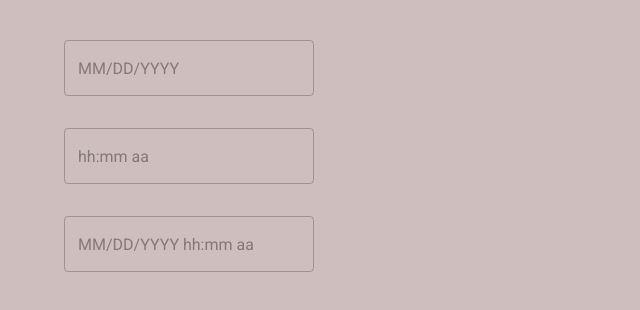
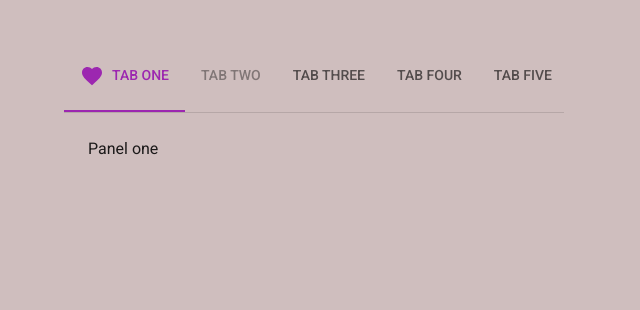
Before and after one commit to serkanbulutgenc/codespaces-blank, a Next.js app: page / in a window 1280 px wide. Shown: the top 310 px of the page, without its empty margins (0-640 px from the left). Built offline with nearby package versions, Linux system fonts and the light colour scheme; what @mui/material-nextjs would draw is missing.

Commit message:
Tabs component

```diff
--- a/src/app/page.tsx
+++ b/src/app/page.tsx
@@ -33,7 +33,8 @@
 //import MuiSkeleton from "@/components/MuiSkeleton"
 //import MuiLoadingButton from "@/components/MuiLoadingButton"
 
-import MuiDatetimePicker from "@/components/MuiDatetimePicker"
+//import MuiDatetimePicker from "@/components/MuiDatetimePicker"
+import MuiTab from "@/components/MuiTab"
 
 import { Container } from '@mui/material';
 
@@ -74,7 +75,8 @@ export default function Home() {
         {/* <MuiProgress/> */}
         {/* <MuiSkeleton/> */}
         {/* <MuiLoadingButton/> */}
-        <MuiDatetimePicker />
+        {/* <MuiDatetimePicker /> */}
+        <MuiTab/>
       </Container>
 
   );
--- /dev/null
+++ b/src/components/MuiTab.tsx
@@ -0,0 +1,42 @@
+'use client'
+import {  Tab, Box } from "@mui/material"
+import { TabPanel, TabContext, TabList } from "@mui/lab"
+import React, { use, useState } from "react"
+import  FavoriteIcon  from "@mui/icons-material/Favorite"
+
+export default function TabPage(){
+    const [value, setValue] = useState('1')
+    const handleChange = (evetnt:React.SyntheticEvent, newValue:string)=>{
+        setValue(newValue)
+    }
+    return <Box>
+        <TabContext value={value}>
+            <Box sx={{borderBottom:1, borderColor:'divider', width:'500px'}}>
+            <TabList aria-label="TAbs example"
+            onChange={handleChange}
+            textColor="secondary"
+            indicatorColor="secondary"
+            variant="scrollable"
+            scrollButtons='auto'
+              >
+                <Tab label='Tab one'
+                icon={<FavoriteIcon/>}
+                iconPosition="start"
+                value={'1'}
+                />
+                <Tab label='Tab two' value={'2'} disabled/>
+                <Tab label='Tab three' value={'3'}/>
+                <Tab label='Tab four' value={'4'}/>
+                <Tab label='Tab five' value={'5'}/>
+                <Tab label='Tab six' value={'6'}/>
+            </TabList>
+            </Box>
+            <TabPanel value="1">Panel one</TabPanel>
+            <TabPanel value="2">Panel two</TabPanel>
+            <TabPanel value="3">Panel three</TabPanel>
+            <TabPanel value="4">Panel four</TabPanel>
+            <TabPanel value="5">Panel five</TabPanel>
+            <TabPanel value="6">Panel six</TabPanel>
+        </TabContext>
+    </Box>
+}
```
